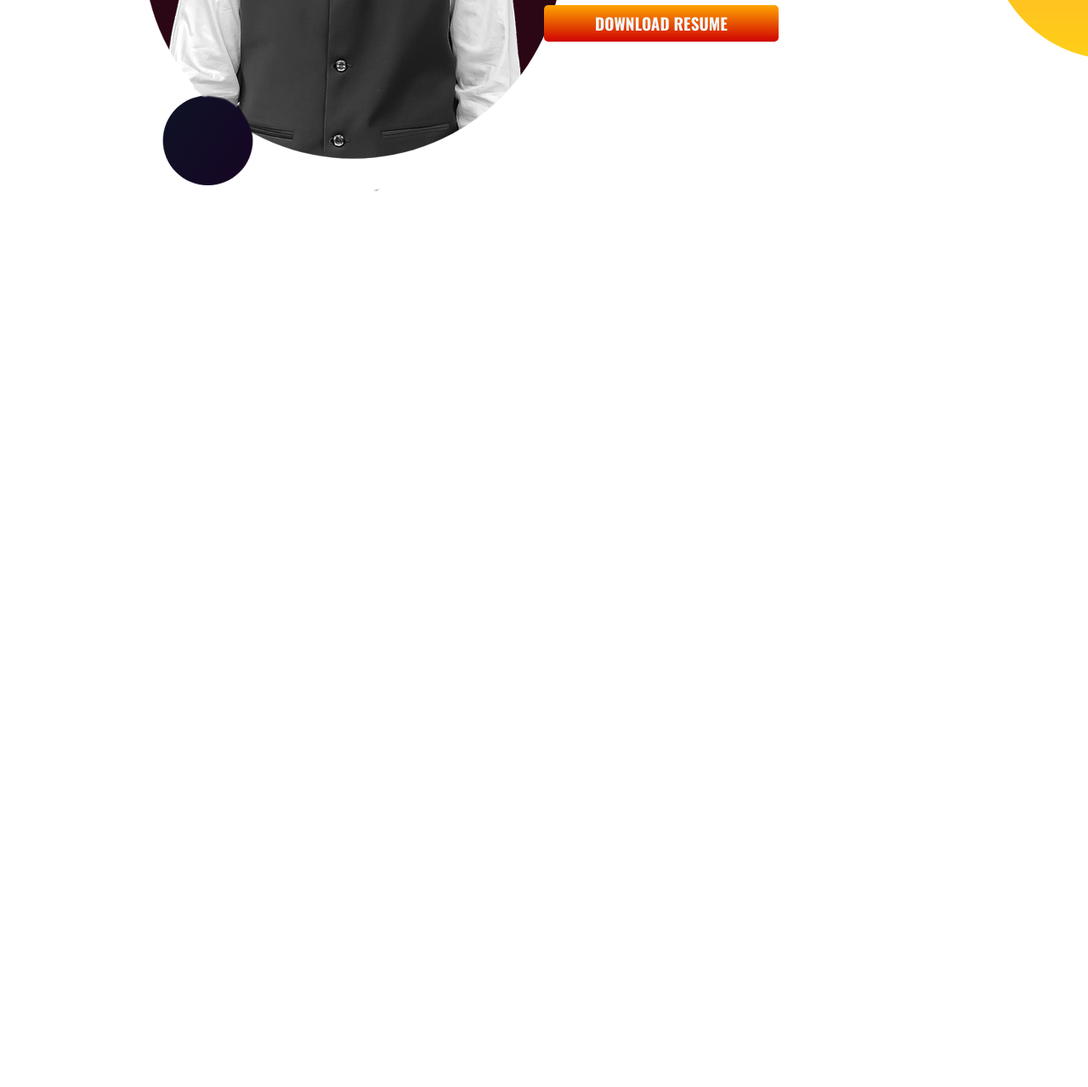
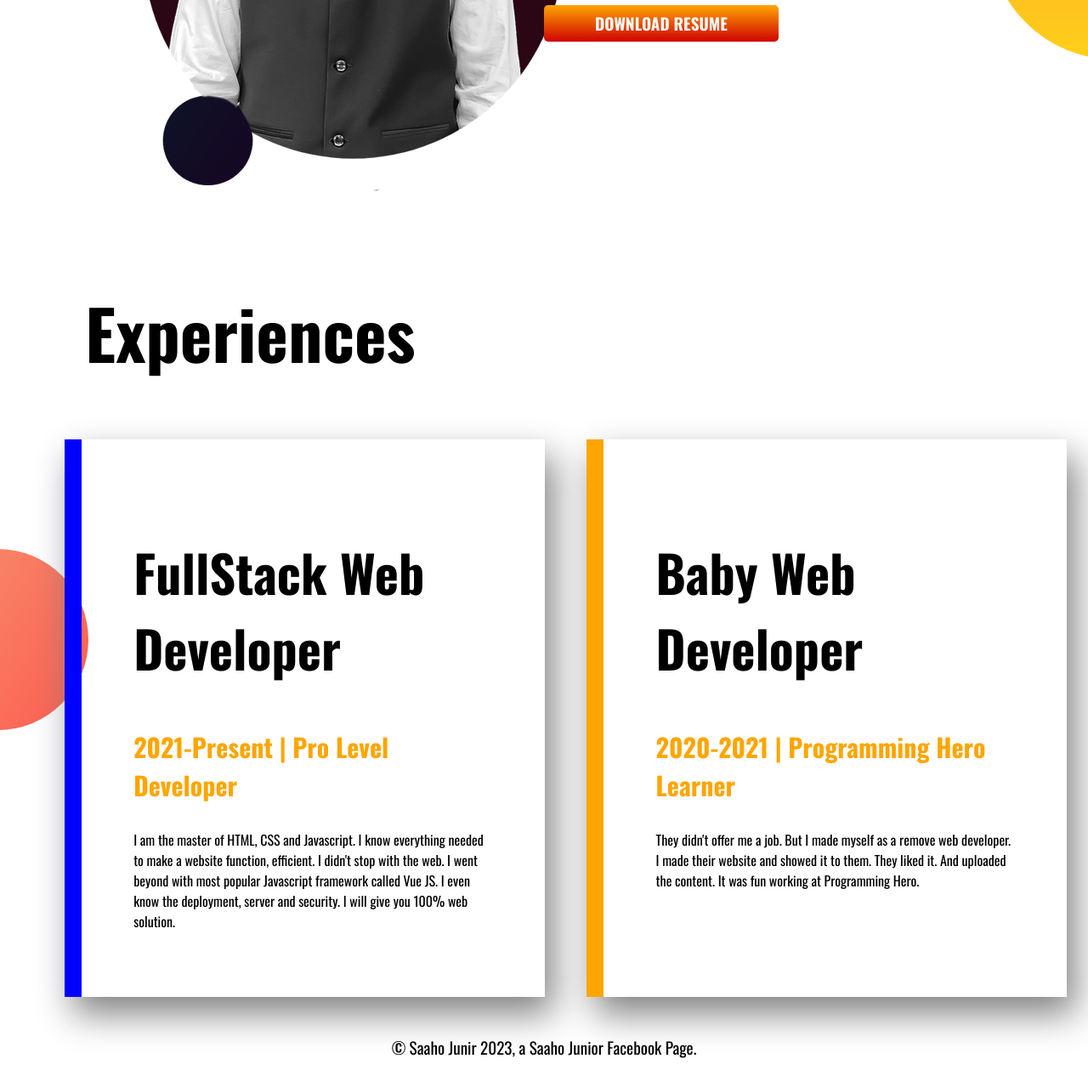
Before and after one commit to shaharia23/again-portfolio, a plain HTML site: page index.html in a window 1280 px wide. Shown: the part 1323-2602 px from the top of the page at 85% size. Before the commit the page ends 1589 px from the top, so only its background shows below. Drawn offline with nearby package versions, Linux system fonts and the light colour scheme.

Commit message:
experience and fotter add

```diff
--- a/index.html
+++ b/index.html
@@ -11,7 +11,7 @@
 
 </head>
 <body>
-    <section class="top-banner">
+    <section class="top-banner flex-continer">
        <div class="half-width">
         <H1>Wellcome To</H1>
         <h1><span class="color-orange">Saaho Junior</span> World</h1>
@@ -24,7 +24,7 @@
             <img src="image/my-png.png" alt="">
         </div>
     </section>
-    <Section class="dream-big">
+    <Section class="dream-big flex-continer">
        <div class="dream-width-img">
         <img src="image/my-png2.png" alt="">
        </div>
@@ -35,5 +35,23 @@
         <a class="resume-button" href="https://www.facebook.com/profile.php?id=61553559375471">DOWNLOAD RESUME</a>
        </div>
     </Section>
+    <section class="experience-area">
+        <h1 class="experience-head">Experiences</h1>
+        <div class="flex-continer">
+            <div id="full" class="experience-item">
+                <h2>FullStack Web Developer</h2>
+                <h3 class="color-orange">2021-Present | Pro Level Developer</h3>
+                <p>I am the master of HTML, CSS and Javascript. I know everything needed to make a website function, efficient. I didn't stop with the web. I went beyond with most popular Javascript framework called Vue JS. I even know the deployment, server and security. I will give you 100% web solution.</p>
+            </div>
+            <div id="baby" class="experience-item">
+                <h2>Baby Web Developer</h2>
+                <h3 class="color-orange">2020-2021 | Programming Hero Learner</h3>
+                <p>They didn't offer me a job. But I made myself as a remove web developer. I made their website and showed it to them. They liked it. And uploaded the content. It was fun working at Programming Hero.</p>
+            </div>
+        </div>
+    </section>
 </body>
+<footer>
+    <p>© Saaho Junir 2023, a Saaho Junior Facebook Page.</p>
+</footer>
 </html>
--- a/style.css
+++ b/style.css
@@ -5,11 +5,14 @@ body{
   font-style: normal;
   margin: 0%;
 }
-section{
+.flex-continer{
     display: flex;
 }
 h1{
     font-size: 80px;
+}
+h2{
+    font-size: 60px;
 }
 h3{
     font-size: 30px;
@@ -63,3 +66,33 @@ h3{
     width: 50%;
     padding-right: 5%;
 }
+.experience-area{
+    padding-left: 4%;
+    background-image: url(image/exp-bg.png);
+    background-repeat: no-repeat;
+    background-position: left;
+}
+.experience-head{
+    padding-left: 4%;
+}
+
+.experience-item{
+    box-shadow: 10px 20px 40px gray;
+    width: 45%;
+    margin-left: 2%;
+    margin-right: 2%;
+    padding: 5%;
+    margin nav-left: 4%;
+}
+#full{
+    border-left: 20px solid blue;
+}
+#baby{
+    border-left: 20px solid orange;
+}
+footer p{
+    padding-top: 2%;
+    font-size: larger;
+    padding-bottom: 1%;
+    text-align: center;
+}
```
